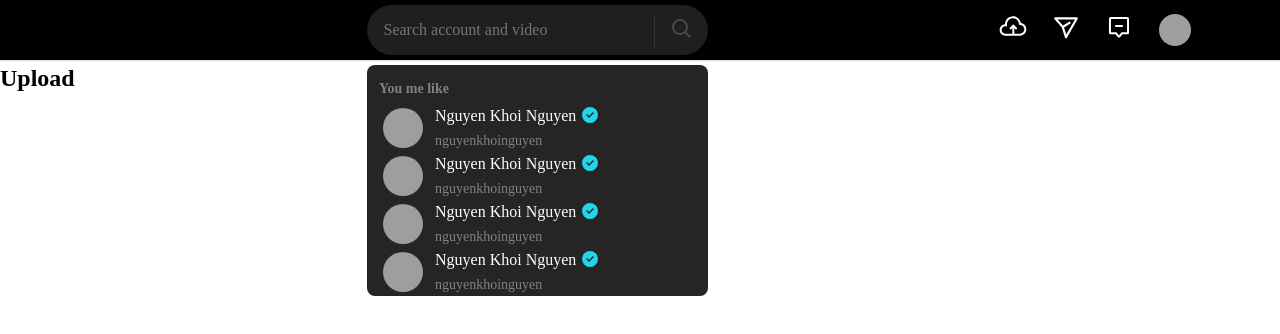
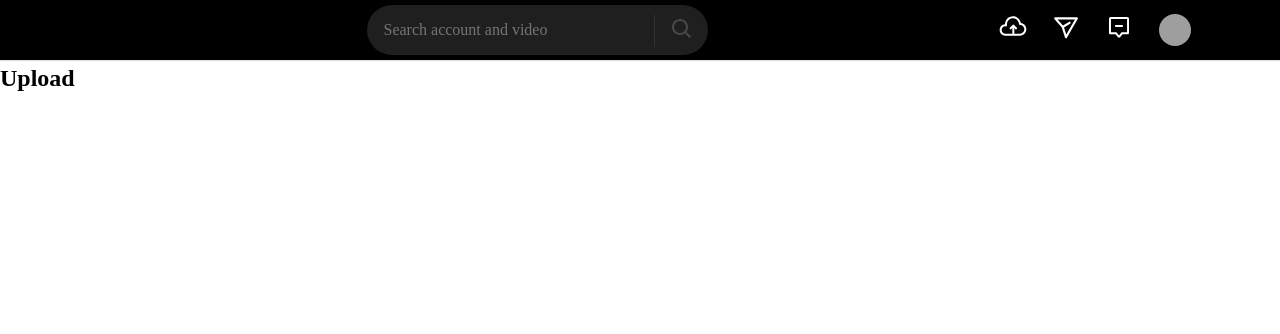
Before and after one commit to KhoiNNguyen/tiktok-ui, a React (Create React App) app: page /upload in a window 1280 px wide. Shown: the top 334 px of the page. Built offline with nearby package versions, Linux system fonts and the light colour scheme; grey boxes are pictures that could not be loaded; a web font is replaced by a local one.

Commit message:
Xây dựng logic cho Search và sử dụng API

```diff
--- a/src/Components/AccountItem/index.js
+++ b/src/Components/AccountItem/index.js
@@ -2,25 +2,22 @@
 import styles from './AccountItem.module.scss';
 import { FontAwesomeIcon } from '@fortawesome/react-fontawesome';
 import { faCheckCircle } from '@fortawesome/free-solid-svg-icons';
+import { Link } from 'react-router-dom';
 
 const cx = classNames.bind(styles);
 
-function AccountItem() {
+function AccountItem({ data }) {
     return (
-        <div className={cx('wrapper')}>
-            <img
-                src="https://p16-sign-va.tiktokcdn.com/tos-maliva-avt-0068/b43c58080446321d8dfe5a34bab1321a~c5_100x100.jpeg?x-expires=1696845600&x-signature=ysgmZZFQbW6CtzsppHDllbIpcm8%3D"
-                alt="anh"
-                className={cx('avatar')}
-            />
+        <Link to={`/@${data.nickname}`} className={cx('wrapper')}>
+            <img src={data.avatar} alt={data.full_name} className={cx('avatar')} />
             <div className={cx('info')}>
                 <p className={cx('name')}>
-                    <span>Nguyen Khoi Nguyen</span>
-                    <FontAwesomeIcon className={cx("check")} icon={faCheckCircle} />
+                    <span>{data.full_name}</span>
+                    {data.tick && <FontAwesomeIcon className={cx('check')} icon={faCheckCircle} />}
                 </p>
-                <span className={cx('username')}>nguyenkhoinguyen</span>
+                <span className={cx('username')}>{data.nickname}</span>
             </div>
-        </div>
+        </Link>
     );
 }
 
--- a/src/Components/Layout/Search/Search.modual.scss
+++ b/src/Components/Layout/Search/Search.modual.scss
@@ -53,6 +53,19 @@
     color: var(--gray);
 }
 
+.loading {
+    animation: spinner 1s linear infinite;
+}
+
+@keyframes spinner {
+    from {
+        transform: translateY(-50%) rotate(0);
+    }
+    to {
+        transform: translateY(-50%) rotate(360deg);
+    }
+}
+
 .search-btn {
     width: var(--search-button-width);
     height: 100%;
--- a/src/Components/Layout/Search/index.js
+++ b/src/Components/Layout/Search/index.js
@@ -14,14 +14,25 @@
     const [searchResult, setSearchResult] = useState([]);
     const [searchValue, setSearchValue] = useState('');
     const [showResult, setShowResult] = useState(true);
-
+    const [loading, setLoading] = useState(false);
     const inputRef = useRef();
 
     useEffect(() => {
-        setTimeout(() => {
-            setSearchResult([1, 1, 2]);
-        }, 0);
-    }, []);
+        if(!searchValue.trim()){
+            setSearchResult([])
+            return;
+        }
+        setLoading(true)
+        fetch(`https://tiktok.fullstack.edu.vn/api/users/search?q=${encodeURIComponent(searchValue)}&type=less`)
+            .then(res=>res.json())
+            .then(res=>{
+               setSearchResult(res.data)
+               setLoading(false);
+            })
+            .catch(()=>{
+                setLoading(false)
+            })
+    }, [searchValue]);
 
     const handleClear = () => {
         setSearchValue('');
@@ -41,10 +52,10 @@
                 <div className={cx('search-result')} tabIndex="-1" {...attrs}>
                     <PopperWrapper>
                         <h4 className={cx('search-title')}>You me like</h4>
-                        <AccountItem />
-                        <AccountItem />
-                        <AccountItem />
-                        <AccountItem />
+                        {searchResult.map((result)=>{
+                           return <AccountItem data={result} key={result.id}/>
+                        })}
+
                     </PopperWrapper>
                 </div>
             )}
@@ -61,12 +72,12 @@
                     spellCheck={false}
                     onFocus={()=>{setShowResult(true)}}
                 />
-                {!!searchValue && (
+                {!!searchValue &&!loading && (
                     <button className={cx('clear')} onClick={handleClear}>
                         <FontAwesomeIcon icon={faCircleXmark}></FontAwesomeIcon>
                     </button>
                 )}
-                {/* <FontAwesomeIcon className={cx('loading')} icon={faSpinner}></FontAwesomeIcon> */}
+                {loading && <FontAwesomeIcon className={cx('loading')} icon={faSpinner}></FontAwesomeIcon>}
 
                 <button className={cx('search-btn')}>
                     <SearchIcon />
--- a/src/router/index.js
+++ b/src/router/index.js
@@ -1,37 +1,36 @@
-import {HeaderOnly} from "~/Components/Layout";
+import { HeaderOnly } from '~/Components/Layout';
 
-import Home from "~/Pages/Home/Index";
-import Following from "~/Pages/Following/Index";
-import Profile from "~/Pages/Profile";
-import Upload from "~/Pages/Upload";
-import Search from "~/Pages/Search/Index";
+import Home from '~/Pages/Home/Index';
+import Following from '~/Pages/Following/Index';
+import Profile from '~/Pages/Profile';
+import Upload from '~/Pages/Upload';
+import Search from '~/Pages/Search/Index';
 
-const publicRoutes=[
+const publicRoutes = [
     {
         path: '/',
         component: Home,
     },
     {
-        path:'/following',
-        component:Following
+        path: '/following',
+        component: Following,
     },
     {
-        path:'/profile',
-        component:Profile
+        path: '/:nickname',
+        component: Profile,
     },
     {
         path: '/upload',
         component: Upload,
-        layout:HeaderOnly
+        layout: HeaderOnly,
     },
     {
         path: '/search',
         component: Search,
-        layout:null
+        layout: null,
     },
+];
 
-]
+const privateRoutes = [];
 
-const privateRoutes=[]
-
-export {publicRoutes,privateRoutes}
+export { publicRoutes, privateRoutes };
```
